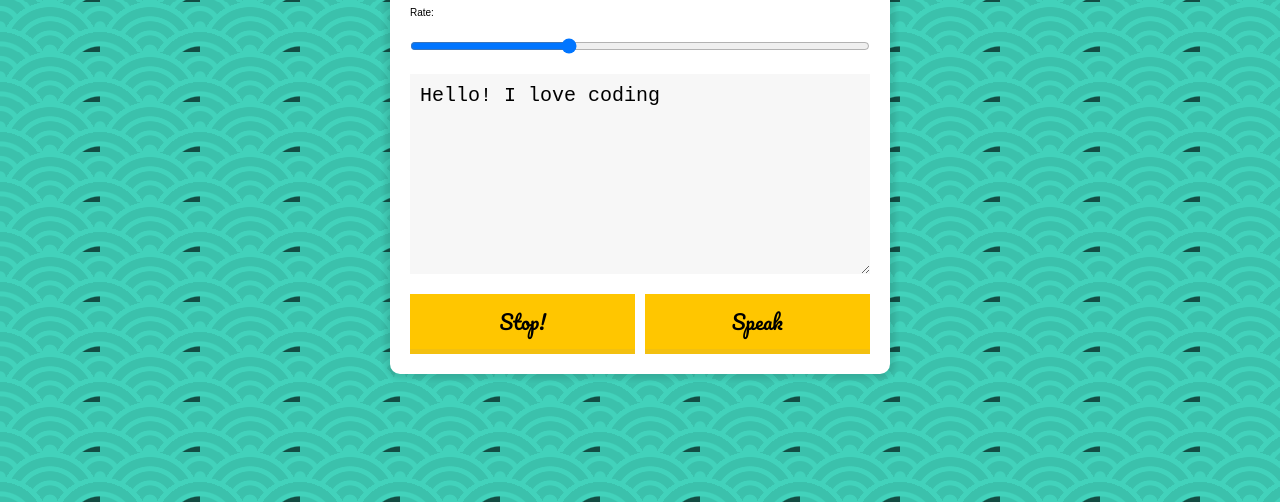
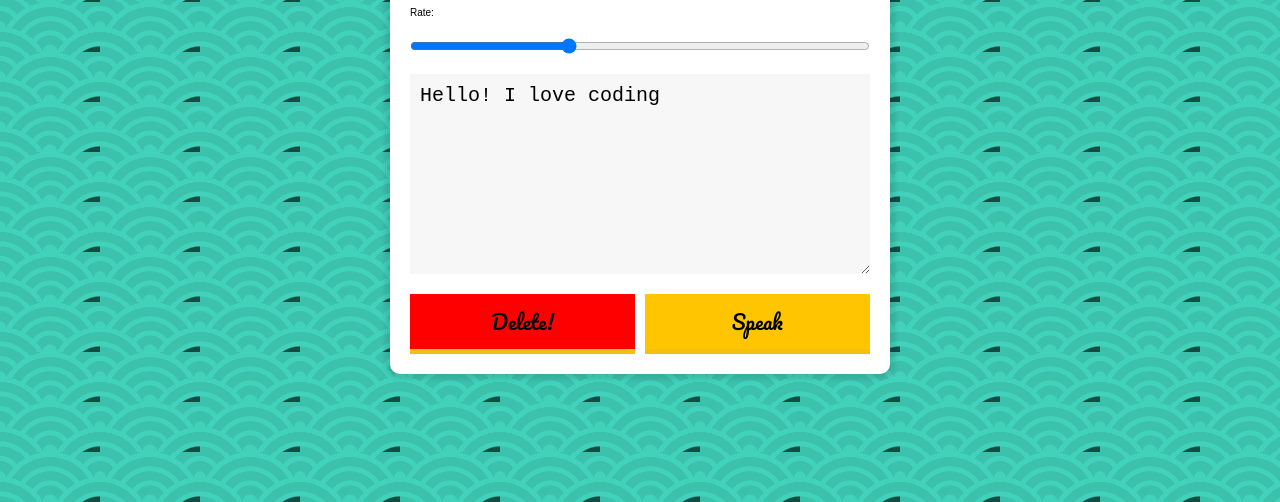
Before and after one commit to dek-haji/speechSynthesisDemo, a plain HTML site: page index.html in a window 1280 px wide. Shown: the part 298-800 px from the top of the page. Drawn offline with Linux system fonts and the light colour scheme.

Commit message:
added delete button color

```diff
--- a/index.html
+++ b/index.html
@@ -19,7 +19,7 @@
     <label for="rate">Rate:</label>
     <input name="rate" type="range" min="0" max="3" value="1" step="0.1">
     <textarea id="txtBtn" name="text">Hello! I love coding </textarea>
-    <button id="stop">Stop!</button>
+    <button id="stop">Delete!</button>
     <button id="speak">Speak</button>
 </div>
 
--- a/main.css
+++ b/main.css
@@ -92,3 +92,6 @@ input[type="select"] {}
 .voiceinator button:nth-of-type(1) {
     margin-right: 2%;
 }
+#stop {
+    background-color: red;
+}
```
